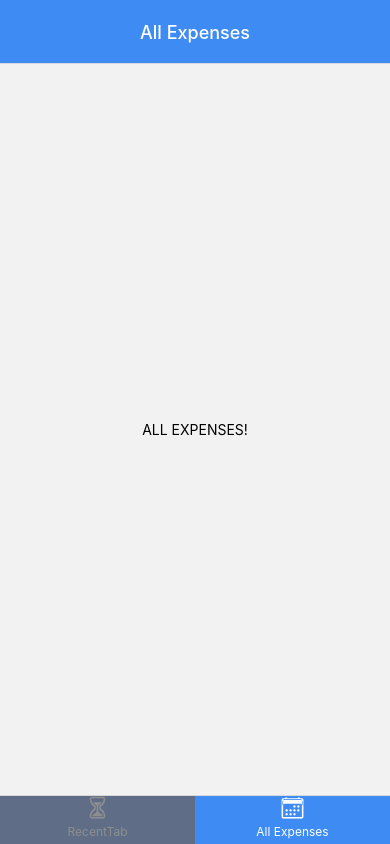
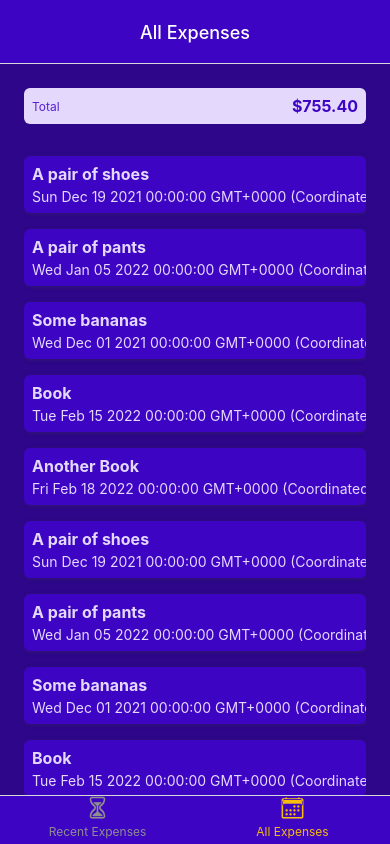
Before and after one commit to OmarChaar/ReactNative-ExpensesApp, a React Native app: screen /AllExpenses in a window 390 px wide. Built offline with nearby package versions, Linux system fonts and the light colour scheme.

Commit message:
displaying expenses from seperate components

```diff
--- a/App.js
+++ b/App.js
@@ -6,35 +6,42 @@
 
 import RecentExpenses from './screens/bottom-bar/RecentExpenses';
 import AllExpenses from './screens/bottom-bar/AllExpenses';
-import EditExpenses from './screens/stack/EditExpenses';
-import Colors from './contants/styles';
+import ManageExpenses from './screens/stack/ManageExpenses';
+import { GlobalStyles } from './contants/styles';
 
 
 const BottomTab = createBottomTabNavigator();
 const Stack = createNativeStackNavigator();
 
- function RecentExpensesStackNavigator() {
+ function BottomTabNavigation() {
   return (
-    <Stack.Navigator
+    <BottomTab.Navigator
       screenOptions={{
-        headerStyle: {backgroundColor: Colors.primary500},
-        headerBackTitle: '',
-        headerTintColor: Colors.white,
+        headerStyle: { backgroundColor: GlobalStyles.colors.primary500 },
+        headerTintColor: GlobalStyles.colors.white,
+        tabBarStyle: { backgroundColor: GlobalStyles.colors.primary500 },
+        tabBarActiveTintColor: GlobalStyles.colors.accent500,
+        tabBarLabelStyle: { fontSize: 12, paddingVertical: 5 }
       }}
     >
-      <Stack.Screen
-        name='Recent'
+      <BottomTab.Screen
+        name="RecentTab"
         component={RecentExpenses}
         options={{
-          title: 'Recent Expenses',
-          headerTitleAlign: 'left',
+          headerTitleAlign: 'center',
+          tabBarIcon: ({size, color}) => <Ionicons name="hourglass-outline" size={size} color={color} />,
         }}
       />
-      <Stack.Screen
-        name='Edit'
-        component={EditExpenses}
+      <BottomTab.Screen
+        name="AllExpenses"
+        component={AllExpenses}
+        options={{
+          title: "All Expenses",
+          headerTitleAlign: 'center',
+          tabBarIcon: ({size, color}) => <Ionicons name="calendar-outline" size={size} color={color} />
+        }}
       />
-    </Stack.Navigator>
+    </BottomTab.Navigator>
   )
  }
 
@@ -45,34 +52,32 @@
       <StatusBar style='dark'></StatusBar>
 
       <NavigationContainer>
-        <BottomTab.Navigator
+        <Stack.Navigator
           screenOptions={{
-            tabBarActiveBackgroundColor: Colors.primary500,
-            tabBarActiveTintColor: Colors.white,
-            tabBarInactiveBackgroundColor: Colors.secondary500,
-            headerStyle: {backgroundColor: Colors.primary500},
-            headerTintColor: Colors.white,
-            tabBarLabelStyle: {fontSize: 12, paddingVertical: 5}
+            headerStyle: { backgroundColor: GlobalStyles.colors.primary500 },
+            headerBackTitle: '',
+            headerTintColor: GlobalStyles.colors.white,
           }}
         >
-          <BottomTab.Screen
-            name="RecentTab"
-            component={RecentExpensesStackNavigator}
+          <Stack.Screen
+            name='Overview'
+            component={BottomTabNavigation}
             options={{
-              tabBarIcon: ({size, color}) => <Ionicons name="hourglass-outline" size={size} color={color} />,
               headerShown: false
             }}
           />
-          <BottomTab.Screen
-            name="AllExpenses"
-            component={AllExpenses}
+          <Stack.Screen
+            name='Manage'
+            component={ManageExpenses}
             options={{
-              title: "All Expenses",
-              headerTitleAlign: 'center',
-              tabBarIcon: ({size, color}) => <Ionicons name="calendar-outline" size={size} color={color} />
+              title: 'Recent Expenses',
+              headerTitleAlign: 'left',
             }}
           />
-        </BottomTab.Navigator>
+
+        </Stack.Navigator>
+
+
       </NavigationContainer>
     </>
   );
--- /dev/null
+++ b/components/expenses/ExpenseItem.js
@@ -0,0 +1,61 @@
+
+import { StyleSheet, Text, View, TouchableOpacity } from 'react-native';
+import { GlobalStyles } from '../../contants/styles';
+
+function ExpenseItem({description, amount, date }) {
+
+    return (
+        <TouchableOpacity>
+            <View style={styles.container}>
+                <View >
+                    <Text style={[styles.textBase, styles.description]}>{description}</Text>
+                    <Text style={[styles.textBase, styles.date]}>{date.toString()}</Text>
+                </View>
+                <View style={styles.amountContainer}>
+                    <Text style={styles.amount}>{amount}</Text>
+                </View>
+
+            </View>
+        </TouchableOpacity>
+    )
+}
+
+export default ExpenseItem;
+
+
+const styles = StyleSheet.create({
+    container: {
+        backgroundColor: GlobalStyles.colors.primary500,
+        marginVertical: 8,
+        borderRadius: 6,
+        flexDirection: 'row',
+        justifyContent: 'space-between',
+        alignItems: 'center',
+        padding: 8,
+        elevation: 3,
+        shadowColor: GlobalStyles.colors.gray500,
+        shadowRadius: 4,
+        shadowOffset: { width: 1, height: 1 },
+        shadowOpacity: 0.4
+    },
+    textBase: {
+        color: GlobalStyles.colors.primary50
+    },
+    description: {
+        fontSize: 16,
+        marginBottom: 4,
+        fontWeight: 'bold'
+    },
+    amountContainer: {
+        paddingHorizontal: 12,
+        paddingVertical: 4,
+        backgroundColor: GlobalStyles.colors.white,
+        justifyContent: 'center',
+        alignItems: 'center',
+        borderRadius: 4
+    },
+    amount: {
+        color: GlobalStyles.colors.primary500,
+        fontWeight: 'bold'
+    }
+});
--- /dev/null
+++ b/components/expenses/ExpensesList.js
@@ -0,0 +1,32 @@
+import { StyleSheet, FlatList } from 'react-native';
+import ExpenseItem from './ExpenseItem';
+
+
+function renderExpenseList(itemData) {
+
+    const item = itemData.item;
+
+    return (
+        // Shorter approach if the arguments in 'ExpenseItem' are the same as the item being passed.
+        <ExpenseItem {...item}/>
+    )
+}
+
+function ExpensesList({expenses}) {
+    return (
+       <FlatList
+            data={expenses}
+            keyExtractor={item => item.id}
+            renderItem={renderExpenseList}
+            style={styles.flastListContainer}
+       />
+    )
+}
+
+export default ExpensesList;
+
+const styles = StyleSheet.create({
+    flastListContainer: {
+        marginTop: 24
+    }
+});
--- /dev/null
+++ b/components/expenses/ExpensesOutput.js
@@ -0,0 +1,149 @@
+import { StyleSheet, View } from 'react-native';
+import { GlobalStyles } from '../../contants/styles';
+import ExpensesList from './ExpensesList';
+import ExpensesSummary from './ExpensesSummary';
+
+const DUMMY_EXPENSES = [
+    {
+        id: 'e1',
+        description: 'A pair of shoes',
+        amount: 59.99,
+        date: new Date('2021-12-19')
+    },
+    {
+        id: 'e2',
+        description: 'A pair of pants',
+        amount: 89.29,
+        date: new Date('2022-01-05')
+    },
+    {
+        id: 'e3',
+        description: 'Some bananas',
+        amount: 5.99,
+        date: new Date('2021-12-01')
+    },
+    {
+        id: 'e4',
+        description: 'Book',
+        amount: 14.99,
+        date: new Date('2022-02-15')
+    },
+    {
+        id: 'e5',
+        description: 'Another Book',
+        amount: 18.59,
+        date: new Date('2022-02-18')
+    },
+    {
+        id: 'e6',
+        description: 'A pair of shoes',
+        amount: 59.99,
+        date: new Date('2021-12-19')
+    },
+    {
+        id: 'e7',
+        description: 'A pair of pants',
+        amount: 89.29,
+        date: new Date('2022-01-05')
+    },
+    {
+        id: 'e8',
+        description: 'Some bananas',
+        amount: 5.99,
+        date: new Date('2021-12-01')
+    },
+    {
+        id: 'e9',
+        description: 'Book',
+        amount: 14.99,
+        date: new Date('2022-02-15')
+    },
+    {
+        id: 'e10',
+        description: 'Another Book',
+        amount: 18.59,
+        date: new Date('2022-02-18')
+    },
+    {
+        id: 'e11',
+        description: 'A pair of shoes',
+        amount: 59.99,
+        date: new Date('2021-12-19')
+    },
+    {
+        id: 'e12',
+        description: 'A pair of pants',
+        amount: 89.29,
+        date: new Date('2022-01-05')
+    },
+    {
+        id: 'e13',
+        description: 'Some bananas',
+        amount: 5.99,
+        date: new Date('2021-12-01')
+    },
+    {
+        id: 'e14',
+        description: 'Book',
+        amount: 14.99,
+        date: new Date('2022-02-15')
+    },
+    {
+        id: 'e15',
+        description: 'Another Book',
+        amount: 18.59,
+        date: new Date('2022-02-18')
+    },
+    {
+        id: 'e16',
+        description: 'A pair of shoes',
+        amount: 59.99,
+        date: new Date('2021-12-19')
+    },
+    {
+        id: 'e17',
+        description: 'A pair of pants',
+        amount: 89.29,
+        date: new Date('2022-01-05')
+    },
+    {
+        id: 'e18',
+        description: 'Some bananas',
+        amount: 5.99,
+        date: new Date('2021-12-01')
+    },
+    {
+        id: 'e19',
+        description: 'Book',
+        amount: 14.99,
+        date: new Date('2022-02-15')
+    },
+    {
+        id: 'e20',
+        description: 'Another Book',
+        amount: 18.59,
+        date: new Date('2022-02-18')
+    }
+];
+
+
+function ExpensesOutput({ expenses, expensesPeriod }) {
+    return (
+        <View style={styles.container}>
+            <ExpensesSummary expenses={DUMMY_EXPENSES} period={expensesPeriod}/>
+            <ExpensesList expenses={DUMMY_EXPENSES}/>
+        </View>
+    )
+}
+
+export default ExpensesOutput;
+
+const styles = StyleSheet.create({
+    container: {
+        flex: 1,
+        paddingHorizontal: 24,
+        backgroundColor: GlobalStyles.colors.primary700,
+        paddingTop: 24,
+        paddingBottom: 0
+    },
+});
--- /dev/null
+++ b/components/expenses/ExpensesSummary.js
@@ -0,0 +1,39 @@
+import { StyleSheet, Text, View, FlatList } from 'react-native';
+import { borderLeftColor } from 'react-native/Libraries/Components/View/ReactNativeStyleAttributes';
+import { GlobalStyles } from '../../contants/styles';
+
+function ExpensesSummary({ expenses, period }) {
+
+  const expensesSum = expenses.reduce((sum, expense) => {
+    return sum + expense.amount
+  }, 0);
+
+  return (
+    <View style={styles.container}>
+      <Text style={styles.period}>{period}</Text>
+      <Text style={styles.sum}>${expensesSum.toFixed(2)}</Text>
+    </View>
+  )
+}
+
+export default ExpensesSummary;
+
+const styles = StyleSheet.create({
+    container: {
+      flexDirection: 'row',
+      justifyContent: 'space-between',
+      padding: 8,
+      backgroundColor: GlobalStyles.colors.primary50,
+      borderRadius: 6,
+      alignItems: 'center'
+    },
+    period: {
+      fontSize: 12,
+      color: GlobalStyles.colors.primary400
+    },
+    sum: {
+      fontSize: 16,
+      fontWeight: 'bold',
+      color: GlobalStyles.colors.primary500
+    }
+});
--- a/contants/styles.js
+++ b/contants/styles.js
@@ -1,8 +1,17 @@
-const Colors = {
-    primary500: '#3e8cf3',
-    secondary500: '#5f6e86',
-    accent500: '#ddb245',
-    white: '#fff'
-}
-
-export default Colors;
+export const GlobalStyles = {
+    colors: {
+      primary50: '#e4d9fd',
+      primary100: '#c6affc',
+      primary200: '#a281f0',
+      primary400: '#5721d4',
+      primary500: '#3e04c3',
+      primary700: '#2d0689',
+      primary800: '#200364',
+      accent500: '#f7bc0c',
+      error50: '#fcc4e4',
+      error500: '#9b095c',
+      gray500: '#39324a',
+      gray700: '#221c30',
+      white: '#ffffff'
+    },
+  };
--- a/screens/bottom-bar/AllExpenses.js
+++ b/screens/bottom-bar/AllExpenses.js
@@ -1,12 +1,11 @@
 
 import { StyleSheet, Text, View } from 'react-native';
+import ExpensesOutput from '../../components/expenses/ExpensesOutput';
 
 function AllExpenses({navigation}) {
 
     return (
-        <View style={styles.container}>
-            <Text>ALL EXPENSES!</Text>
-        </View>
+      <ExpensesOutput expensesPeriod="Total"/>
     )
 }
 
--- a/screens/stack/EditExpenses.js
+++ b/screens/stack/ManageExpenses.js
@@ -2,23 +2,23 @@
 import { StyleSheet, Text, View } from 'react-native';
 import { useLayoutEffect } from 'react'
 
-function EditExpenses({navigation}) {
+function ManageExpenses({navigation}) {
 
     useLayoutEffect(() => {
         navigation.setOptions({
-            title: 'Edit Expenses',
+            title: 'Manage Expenses',
             headerTitleAlign: 'center',
         })
     }, [navigation]);
 
     return (
         <View style={styles.container}>
-            <Text>EDIT EXPENSES!</Text>
+            <Text>MANAGE EXPENSES!</Text>
         </View>
     )
 }
 
-export default EditExpenses;
+export default ManageExpenses;
 
 const styles = StyleSheet.create({
     container: {
```
Also changed, not shown: screens/bottom-bar/RecentExpenses.js (+4 -5 lines).
